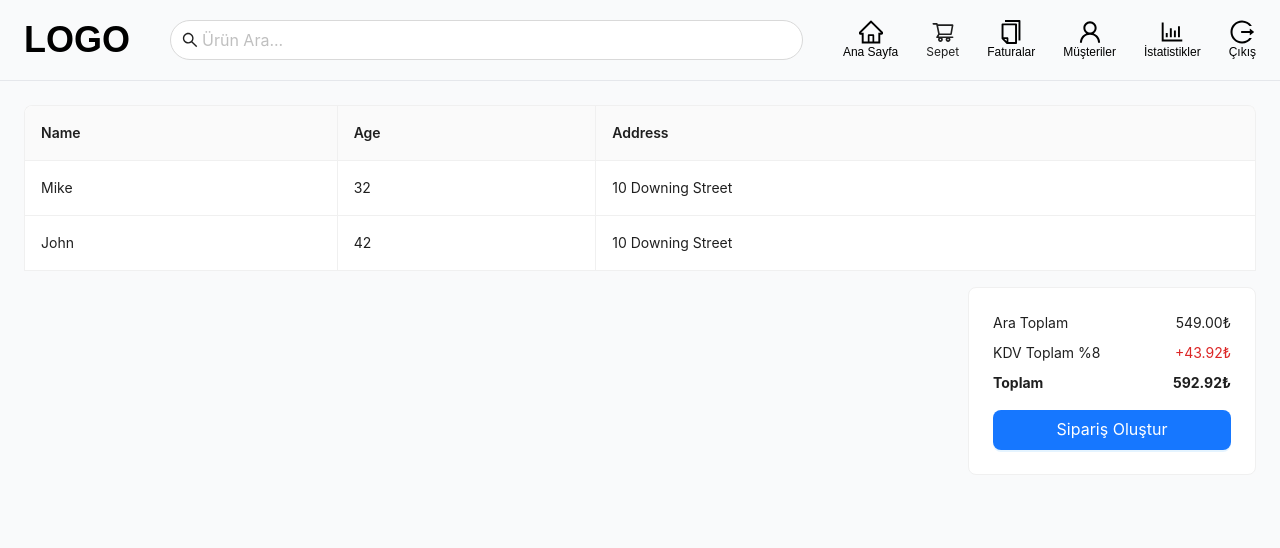
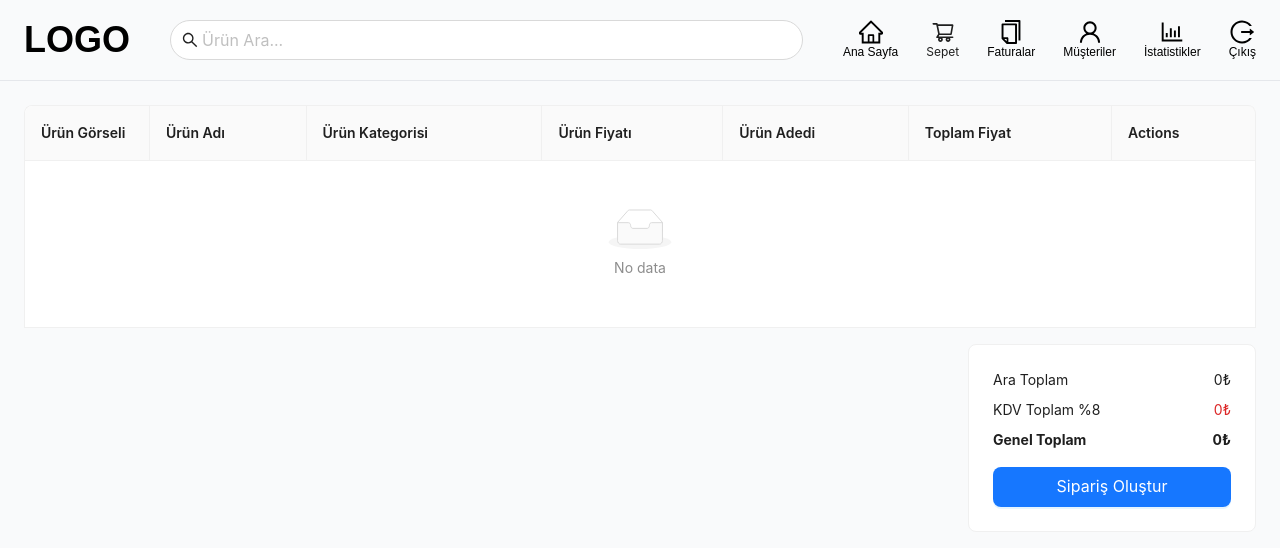
Before and after one commit to erentasci/pos-app-mern, a React (Create React App) app in the folder client/: page /cart in a window 1280 px wide. Shown: the top 548 px of the page. Built offline with nearby package versions, Linux system fonts and the light colour scheme.

Commit message:
feat: cart page

```diff
--- a/client/src/components/header/Header.jsx
+++ b/client/src/components/header/Header.jsx
@@ -38,7 +38,10 @@ const Header = () => {
             <HomeOutlined className="text-xl md:text-2xl" />
             <span className="md:text-xs text-[10px]">Ana Sayfa</span>
           </Link>
-          <Badge count={cart.cartItems.length} offset={[0, 6]} className="hidden md:flex">
+          <Badge
+            count={cart.cartItems.length}
+            offset={[0, 6]}
+            className="hidden md:flex">
             <Link
               to={"/cart"}
               className="menu-link flex flex-col hover:text-[#40a9ff] transition-all justify-center items-center">
@@ -71,7 +74,10 @@ const Header = () => {
             <span className="md:text-xs text-[10px]">Çıkış</span>
           </Link>
         </div>
-        <Badge count={5} offset={[0, 6]} className="flex md:hidden">
+        <Badge
+          count={cart.cartItems.length}
+          offset={[0, 6]}
+          className="flex md:hidden">
           <Link
             to={"/"}
             className="menu-link flex flex-col hover:text-[#40a9ff] transition-all justify-center items-center">
--- a/client/src/pages/CartPage.jsx
+++ b/client/src/pages/CartPage.jsx
@@ -1,40 +1,103 @@
-import { Button, Card, Table } from "antd";
+import { Button, Card, Popconfirm, Table, message } from "antd";
 import { useState } from "react";
 import CreateBill from "../components/cart/CreateBill.jsx";
 import Header from "../components/header/Header.jsx";
+import { PlusCircleOutlined, MinusCircleOutlined } from "@ant-design/icons";
+import { useSelector, useDispatch } from "react-redux";
+import {
+  increaseProductQuantity,
+  decreaseProductQuantity,
+  deleteProduct,
+} from "../redux/cartSlice.js";
 
 const CartPage = () => {
   const [isModalOpen, setIsModalOpen] = useState(false);
-  const dataSource = [
-    {
-      key: "1",
-      name: "Mike",
-      age: 32,
-      address: "10 Downing Street",
-    },
-    {
-      key: "2",
-      name: "John",
-      age: 42,
-      address: "10 Downing Street",
-    },
-  ];
+  const cart = useSelector((state) => state.cart);
+  const dispatch = useDispatch();
+  console.log(cart.cartItems);
 
   const columns = [
     {
-      title: "Name",
-      dataIndex: "name",
-      key: "name",
+      title: "Ürün Görseli",
+      dataIndex: "img",
+      key: "img",
+      width: "125px",
+      render: (img) => (
+        <img src={img} alt={img} className="w-full h-20 object-cover " />
+      ),
     },
     {
-      title: "Age",
-      dataIndex: "age",
-      key: "age",
+      title: "Ürün Adı",
+      dataIndex: "title",
+      key: "title",
     },
     {
-      title: "Address",
-      dataIndex: "address",
-      key: "address",
+      title: "Ürün Kategorisi",
+      dataIndex: "category",
+      key: "category",
+    },
+    {
+      title: "Ürün Fiyatı",
+      dataIndex: "price",
+      key: "price",
+      render: (text) => <span>{text.toFixed(2)}₺</span>,
+    },
+    {
+      title: "Ürün Adedi",
+      dataIndex: "quantity",
+      key: "quantity",
+      render: (_, record) => (
+        <div className="flex items-center">
+          <Button
+            type="primary"
+            size="small"
+            className="w-full flex items-center justify-center !rounded-full"
+            onClick={() => dispatch(increaseProductQuantity(record))}
+            icon={<PlusCircleOutlined />}
+          />
+          <span className="font-bold w-4 inline-block text-center mx-1">
+            {record.quantity}
+          </span>
+          <Button
+            type="primary"
+            size="small"
+            className="w-full flex items-center justify-center !rounded-full"
+            onClick={() =>
+              record.quantity === 1
+                ? dispatch(deleteProduct(record))
+                : dispatch(decreaseProductQuantity(record))
+            }
+            icon={<MinusCircleOutlined />}
+          />
+        </div>
+      ),
+    },
+    {
+      title: "Toplam Fiyat",
+      dataIndex: "total",
+      key: "total",
+      render: (_, record) => (
+        <span>{(record.price * record.quantity).toFixed(2)}₺</span>
+      ),
+    },
+    {
+      title: "Actions",
+      render: (_, record) => {
+        return (
+          <Popconfirm
+            title="Silmek için emin misiniz?"
+            onConfirm={() => {
+              dispatch(deleteProduct(record));
+              message.success("Ürün Sepetten Silindi.");
+            }}
+            okText="Evet"
+            cancelText="Hayır">
+            <Button type="link" danger>
+              Sil
+            </Button>
+          </Popconfirm>
+        );
+      },
     },
   ];
 
@@ -45,7 +108,7 @@ const CartPage = () => {
       <Header />
       <div className="px-6">
         <Table
-          dataSource={dataSource}
+          dataSource={cart.cartItems}
           columns={columns}
           bordered
           pagination={false}
@@ -54,22 +117,29 @@ const CartPage = () => {
           <Card className="w-72">
             <div className="flex justify-between">
               <span>Ara Toplam</span>
-              <span>549.00₺</span>
+              <span>{cart.total}₺</span>
             </div>
             <div className="flex justify-between my-2">
               <span>KDV Toplam %8</span>
-              <span className="text-red-600">+43.92₺</span>
+              <span className="text-red-600">
+                {" "}
+                {(cart.total * cart.tax) / 100}₺
+              </span>
             </div>
             <div className="flex justify-between">
-              <b>Toplam</b>
-              <b>592.92₺</b>
+              <b>Genel Toplam</b>
+              <b>
+                {(cart.total + (cart.total * cart.tax) / 100).toFixed(2) > 0
+                  ? (cart.total + (cart.total * cart.tax) / 100).toFixed(2)
+                  : 0}
+                ₺
+              </b>
             </div>
             <Button
               className="mt-4 w-full"
               type="primary"
               size="large"
-              onClick={() => setIsModalOpen(true)}
-            >
+              onClick={() => setIsModalOpen(true)}>
               Sipariş Oluştur
             </Button>
           </Card>
```
Also changed, not shown: client/src/index.css (line endings or trailing spaces).
